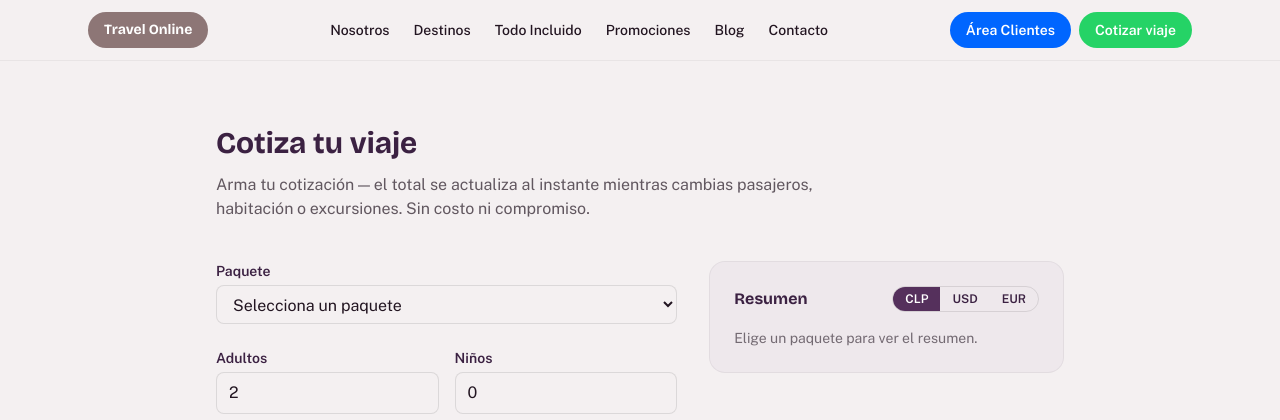
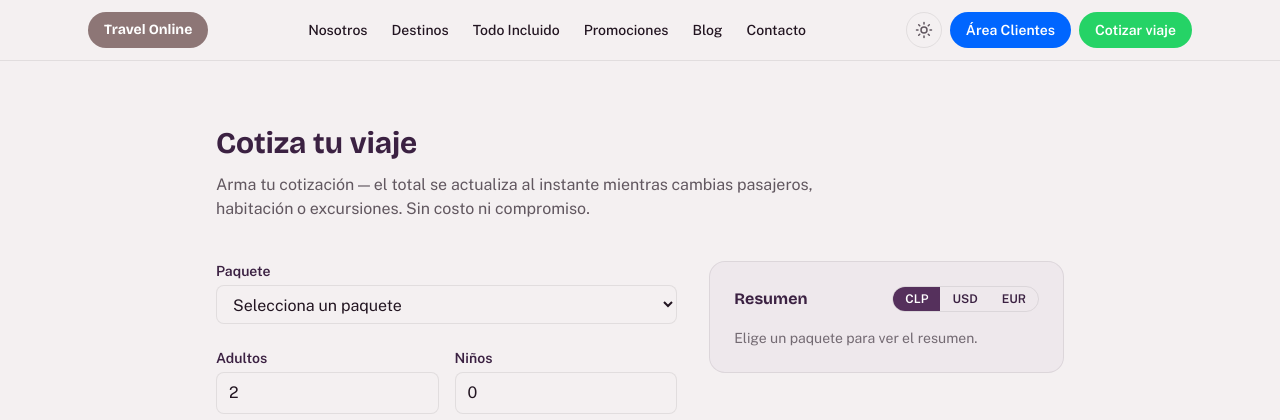
Before and after one commit to JuliMatthews/travelonline.tuweb.cl, a PHP site: page /cotizar.php in a window 1280 px wide. Shown: the top 420 px of the page. Run offline with PHP 8.4, Linux system fonts and the light colour scheme; data that the repository does not hold is empty; some libraries are stand-ins or nearby versions.

Commit message:
Agregar modo oscuro a todo el sitio público
Botón de alternancia en el header con persistencia en localStorage y
script anti-flash en el <head> para aplicar el tema antes del primer
pintado. Se definen tokens de color (--surface, --surface-muted,
--border, etc.) para light/dark vía Tailwind v4 custom-variant,
reutilizando la misma paleta ya probada en el panel admin para
mantener consistencia de marca. De paso se reemplazan los bordes
hardcodeados (border-black/10, border-black/5) por el token
--border y se agregan variantes dark: a los mensajes de éxito/error.

Verificado localmente en todas las páginas públicas (home, cotizar,
nosotros, paquete, área clientes logueado/no logueado, perfil,
contacto) con capturas de pantalla en claro y oscuro vía Chrome
headless/CDP.

Co-Authored-By: Claude Sonnet 5 <noreply@anthropic.com>

```diff
--- a/blog.php
+++ b/blog.php
@@ -24,7 +24,7 @@ require __DIR__ . '/inc/header.php';
   <?php else: ?>
     <div class="mt-10 grid grid-cols-1 gap-6 sm:grid-cols-2 lg:grid-cols-3">
       <?php foreach ($posts as $post): ?>
-        <a href="/blog/<?= htmlspecialchars($post['slug']) ?>" class="shine-card group block overflow-hidden rounded-xl border border-black/5 bg-background">
+        <a href="/blog/<?= htmlspecialchars($post['slug']) ?>" class="shine-card group block overflow-hidden rounded-xl border border-border bg-background">
           <div class="relative aspect-[4/3] overflow-hidden bg-linear-to-br from-brand-dark to-brand">
             <?php if ($post['featuredImage']): ?>
               <img src="<?= htmlspecialchars($post['featuredImage']) ?>" alt="<?= htmlspecialchars($post['title']) ?>" loading="lazy" class="absolute inset-0 h-full w-full object-cover transition duration-500 group-hover:scale-105">
--- a/cotizar.php
+++ b/cotizar.php
@@ -23,7 +23,7 @@ require __DIR__ . '/inc/header.php';
     <div class="space-y-6">
       <div>
         <label class="block text-sm font-semibold text-brand-dark">Paquete</label>
-        <select id="top-select" required class="mt-1 w-full rounded-lg border border-black/10 bg-background px-3 py-2">
+        <select id="top-select" required class="mt-1 w-full rounded-lg border border-border bg-background px-3 py-2">
           <option value="" disabled selected>Selecciona un paquete</option>
         </select>
         <div id="family-members" class="mt-3 hidden">
@@ -40,11 +40,11 @@ require __DIR__ . '/inc/header.php';
       <div class="grid grid-cols-2 gap-4">
         <div>
           <label class="block text-sm font-semibold text-brand-dark">Adultos</label>
-          <input type="number" id="adults" min="1" value="2" class="mt-1 w-full rounded-lg border border-black/10 bg-background px-3 py-2">
+          <input type="number" id="adults" min="1" value="2" class="mt-1 w-full rounded-lg border border-border bg-background px-3 py-2">
         </div>
         <div>
           <label class="block text-sm font-semibold text-brand-dark">Niños</label>
-          <input type="number" id="children" min="0" value="0" class="mt-1 w-full rounded-lg border border-black/10 bg-background px-3 py-2">
+          <input type="number" id="children" min="0" value="0" class="mt-1 w-full rounded-lg border border-border bg-background px-3 py-2">
         </div>
       </div>
 
@@ -53,11 +53,11 @@ require __DIR__ . '/inc/header.php';
         <div class="mt-1 grid grid-cols-2 gap-3">
           <div>
             <label class="block text-xs text-foreground/60">Desde</label>
-            <input type="date" id="date-from" class="mt-1 w-full rounded-lg border border-black/10 bg-background px-3 py-2">
+            <input type="date" id="date-from" class="mt-1 w-full rounded-lg border border-border bg-background px-3 py-2">
           </div>
           <div>
             <label class="block text-xs text-foreground/60">Hasta</label>
-            <input type="date" id="date-to" class="mt-1 w-full rounded-lg border border-black/10 bg-background px-3 py-2">
+            <input type="date" id="date-to" class="mt-1 w-full rounded-lg border border-border bg-background px-3 py-2">
           </div>
         </div>
         <p class="mt-1 text-xs text-foreground/50">Aproximada — es solo referencial para armar la cotización.</p>
@@ -73,7 +73,7 @@ require __DIR__ . '/inc/header.php';
         <div id="addons-list" class="mt-2 space-y-2"></div>
       </div>
 
-      <div class="border-t border-black/5 pt-6">
+      <div class="border-t border-border pt-6">
         <p class="mb-2 text-xs text-foreground/60">Inicia sesión con Google para autocompletar tu nombre y correo (opcional).</p>
         <div id="google-signin-button" data-client-id="<?= htmlspecialchars(GOOGLE_CLIENT_ID) ?>" class="flex justify-center"></div>
         <div id="google-signin-done" class="hidden items-center gap-2 rounded-lg border-2 border-brand bg-brand-light/60 px-3 py-2.5 text-sm font-semibold text-brand-dark">
@@ -86,33 +86,33 @@ require __DIR__ . '/inc/header.php';
       <div class="grid grid-cols-1 gap-4 sm:grid-cols-2">
         <div>
           <label class="block text-sm font-semibold text-brand-dark">Nombre</label>
-          <input required type="text" id="passenger-name" class="mt-1 w-full rounded-lg border border-black/10 bg-background px-3 py-2">
+          <input required type="text" id="passenger-name" class="mt-1 w-full rounded-lg border border-border bg-background px-3 py-2">
         </div>
         <div>
           <label class="block text-sm font-semibold text-brand-dark">Correo</label>
-          <input required type="email" id="passenger-email" class="mt-1 w-full rounded-lg border border-black/10 bg-background px-3 py-2">
+          <input required type="email" id="passenger-email" class="mt-1 w-full rounded-lg border border-border bg-background px-3 py-2">
         </div>
         <div>
           <label class="block text-sm font-semibold text-brand-dark">Teléfono</label>
-          <input required type="tel" id="passenger-phone" class="mt-1 w-full rounded-lg border border-black/10 bg-background px-3 py-2">
+          <input required type="tel" id="passenger-phone" class="mt-1 w-full rounded-lg border border-border bg-background px-3 py-2">
         </div>
         <div>
           <label class="block text-sm font-semibold text-brand-dark">Comentarios (opcional)</label>
-          <input type="text" id="comments" class="mt-1 w-full rounded-lg border border-black/10 bg-background px-3 py-2">
+          <input type="text" id="comments" class="mt-1 w-full rounded-lg border border-border bg-background px-3 py-2">
         </div>
       </div>
 
-      <p id="submit-error" class="hidden text-sm text-red-600"></p>
+      <p id="submit-error" class="hidden text-sm text-red-600 dark:text-red-400"></p>
 
       <button type="submit" id="submit-btn" class="rounded-full bg-brand px-6 py-3 font-semibold text-white transition hover:bg-brand-dark disabled:opacity-50">
         Enviar cotización
       </button>
     </div>
 
-    <aside class="h-fit rounded-2xl border border-black/5 bg-brand-light/40 p-6">
+    <aside class="h-fit rounded-2xl border border-border bg-brand-light/40 p-6">
       <div class="mb-4 flex items-center justify-between">
         <h2 class="font-display font-bold text-brand-dark">Resumen</h2>
-        <div class="flex rounded-full border border-black/10 text-xs font-semibold" id="currency-toggle">
+        <div class="flex rounded-full border border-border text-xs font-semibold" id="currency-toggle">
           <?php foreach (['CLP', 'USD', 'EUR'] as $c): ?>
             <button type="button" data-currency="<?= $c ?>" class="currency-btn px-3 py-1 first:rounded-l-full last:rounded-r-full <?= $c === 'CLP' ? 'bg-brand text-white' : 'text-brand-dark' ?>"><?= $c ?></button>
           <?php endforeach; ?>
--- a/inc/footer.php
+++ b/inc/footer.php
@@ -1,5 +1,5 @@
 </main>
-<footer class="mt-auto border-t border-black/5 bg-brand-light/40">
+<footer class="mt-auto border-t border-border bg-brand-light/40">
   <div class="mx-auto max-w-6xl px-4 py-8 text-sm text-foreground/70 sm:px-6">
     <div class="flex flex-col gap-4 sm:flex-row sm:items-center sm:justify-between">
       <p>Travel Online — Chile</p>
@@ -24,5 +24,6 @@
     <path d="M16.04 3C9.37 3 3.98 8.4 3.98 15.06c0 2.24.6 4.34 1.66 6.15L3 29l7.98-2.55a12.9 12.9 0 0 0 5.06 1.02h.01c6.67 0 12.06-5.4 12.06-12.06C28.1 8.4 22.7 3 16.04 3Zm0 22.06h-.01a10 10 0 0 1-5.1-1.4l-.37-.22-4.73 1.51 1.53-4.6-.24-.38a9.98 9.98 0 0 1-1.54-5.35c0-5.5 4.48-9.98 9.98-9.98 2.67 0 5.17 1.04 7.06 2.93a9.9 9.9 0 0 1 2.93 7.06c0 5.5-4.48 9.43-9.51 9.43Zm5.47-7.44c-.3-.15-1.76-.87-2.03-.97-.27-.1-.47-.15-.67.15-.2.3-.77.97-.94 1.17-.17.2-.35.22-.65.07-.3-.15-1.25-.46-2.38-1.47-.88-.78-1.47-1.75-1.65-2.05-.17-.3-.02-.46.13-.61.13-.13.3-.35.45-.52.15-.17.2-.3.3-.5.1-.2.05-.37-.02-.52-.08-.15-.67-1.62-.92-2.22-.24-.58-.49-.5-.67-.51h-.57c-.2 0-.52.07-.79.37-.27.3-1.04 1.02-1.04 2.48 0 1.46 1.06 2.87 1.21 3.07.15.2 2.09 3.19 5.06 4.47.71.31 1.26.49 1.69.63.71.23 1.36.2 1.87.12.57-.08 1.76-.72 2.01-1.42.25-.7.25-1.3.17-1.42-.07-.13-.27-.2-.57-.35Z" />
   </svg>
 </a>
+<script src="/js/theme-toggle.js" defer></script>
 </body>
 </html>
--- a/inc/head.php
+++ b/inc/head.php
@@ -12,5 +12,14 @@ $pageDescription = $pageDescription ?? 'Circuitos, paquetes todo incluido y comb
   <title><?= htmlspecialchars($pageTitle) ?></title>
   <meta name="description" content="<?= htmlspecialchars($pageDescription) ?>">
   <link rel="stylesheet" href="/css/style.css">
+  <script>
+    // Evita el "flash" de tema incorrecto al cargar — se aplica antes de
+    // que se pinte la página. Ver js/theme-toggle.js.
+    (function () {
+      var stored = localStorage.getItem("to_web_theme");
+      var isDark = stored ? stored === "dark" : matchMedia("(prefers-color-scheme: dark)").matches;
+      if (isDark) document.documentElement.classList.add("dark");
+    })();
+  </script>
 </head>
 <body class="flex min-h-full flex-col">
--- a/inc/header.php
+++ b/inc/header.php
@@ -15,7 +15,7 @@ $navItems = [
     'contacto' => ['href' => '/contacto', 'label' => 'Contacto'],
 ];
 ?>
-<header class="sticky top-0 z-40 border-b border-black/5 bg-background/90 backdrop-blur">
+<header class="sticky top-0 z-40 border-b border-border bg-background/90 backdrop-blur">
   <div class="mx-auto flex max-w-6xl items-center justify-between gap-4 px-4 py-3 sm:px-6">
     <a href="/" class="font-display rounded-full bg-[#8D7676] px-4 py-2 text-sm font-bold text-white transition hover:bg-[#7a6363]">
       Travel Online
@@ -26,7 +26,7 @@ $navItems = [
         <?php if ($key === 'destinos'): ?>
           <div class="group relative">
             <a href="<?= htmlspecialchars($item['href']) ?>"><?= htmlspecialchars($item['label']) ?></a>
-            <div class="invisible absolute left-0 top-full grid w-56 grid-cols-1 gap-1 rounded-lg border border-black/5 bg-background p-2 opacity-0 shadow-lg transition group-hover:visible group-hover:opacity-100">
+            <div class="invisible absolute left-0 top-full grid w-56 grid-cols-1 gap-1 rounded-lg border border-border bg-background p-2 opacity-0 shadow-lg transition group-hover:visible group-hover:opacity-100">
               <?php foreach (REGION_SLUGS as $slug): ?>
                 <a href="/destinos/<?= htmlspecialchars($slug) ?>" class="rounded-md px-3 py-2 hover:bg-brand-light">
                   <?= htmlspecialchars(REGION_NAMES[$slug]) ?>
@@ -41,6 +41,15 @@ $navItems = [
     </nav>
 
     <div class="flex items-center gap-2">
+      <button type="button" id="theme-toggle" aria-label="Cambiar a modo oscuro o claro"
+        class="rounded-full border border-border p-2 text-foreground/70 transition hover:bg-brand-light/40">
+        <svg xmlns="http://www.w3.org/2000/svg" width="18" height="18" viewBox="0 0 24 24" fill="none" stroke="currentColor" stroke-width="2" stroke-linecap="round" stroke-linejoin="round" class="block dark:hidden">
+          <circle cx="12" cy="12" r="4"/><path d="M12 2v2M12 20v2M4.93 4.93l1.41 1.41M17.66 17.66l1.41 1.41M2 12h2M20 12h2M6.34 17.66l-1.41 1.41M19.07 4.93l-1.41 1.41"/>
+        </svg>
+        <svg xmlns="http://www.w3.org/2000/svg" width="18" height="18" viewBox="0 0 24 24" fill="none" stroke="currentColor" stroke-width="2" stroke-linecap="round" stroke-linejoin="round" class="hidden dark:block">
+          <path d="M21 12.79A9 9 0 1 1 11.21 3 7 7 0 0 0 21 12.79Z"/>
+        </svg>
+      </button>
       <a href="/area-clientes" class="rounded-full bg-[#0066FF] px-4 py-2 text-sm font-semibold text-white transition hover:bg-[#0052cc]">
         Área Clientes
       </a>
--- a/inc/package_card.php
+++ b/inc/package_card.php
@@ -10,7 +10,7 @@ function render_package_card(array $pkg): void {
     $cover = $pkg['heroGallery'][0] ?? null;
     $typeLabel = PACKAGE_TYPE_LABELS[$pkg['packageType']] ?? $pkg['packageType'];
     ?>
-    <a href="/paquetes/<?= htmlspecialchars($pkg['slug']) ?>" class="shine-card group block overflow-hidden rounded-xl border border-black/5 bg-background">
+    <a href="/paquetes/<?= htmlspecialchars($pkg['slug']) ?>" class="shine-card group block overflow-hidden rounded-xl border border-border bg-background">
       <div class="relative aspect-[4/3] overflow-hidden bg-linear-to-br from-brand-dark to-brand">
         <?php if ($cover): ?>
           <img src="<?= htmlspecialchars($cover) ?>" alt="<?= htmlspecialchars($pkg['title']) ?>" loading="lazy"
--- a/index.php
+++ b/index.php
@@ -51,7 +51,7 @@ require __DIR__ . '/inc/header.php';
 </section>
 
 <?php if (count($featured) > 0): ?>
-<section class="border-t border-black/5 bg-brand-light/40 px-4 py-16 sm:px-6 sm:py-20">
+<section class="border-t border-border bg-brand-light/40 px-4 py-16 sm:px-6 sm:py-20">
   <div class="mx-auto max-w-6xl">
     <div class="mb-8 flex items-end justify-between gap-4">
       <h2 class="font-display text-2xl font-bold text-brand-dark sm:text-3xl">Paquetes destacados</h2>
--- a/paquete.php
+++ b/paquete.php
@@ -34,7 +34,7 @@ require __DIR__ . '/inc/header.php';
       </a>
     <?php endif; ?>
     <?php if ($pkg['packageType']): ?>
-      <span class="rounded-full border border-black/10 px-3 py-1"><?= htmlspecialchars(PACKAGE_TYPE_LABELS[$pkg['packageType']] ?? $pkg['packageType']) ?></span>
+      <span class="rounded-full border border-border px-3 py-1"><?= htmlspecialchars(PACKAGE_TYPE_LABELS[$pkg['packageType']] ?? $pkg['packageType']) ?></span>
     <?php endif; ?>
   </div>
 
@@ -64,7 +64,7 @@ require __DIR__ . '/inc/header.php';
       <div class="flex items-center gap-2">
         <p class="text-sm text-foreground/60">Precio</p>
         <?php if ($hasPrice): ?>
-          <div class="flex rounded-full border border-black/10 text-[10px] font-semibold" id="price-currency-toggle">
+          <div class="flex rounded-full border border-border text-[10px] font-semibold" id="price-currency-toggle">
             <?php foreach (['CLP', 'USD', 'EUR'] as $c): ?>
               <button type="button" data-currency="<?= $c ?>" class="price-currency-btn px-2 py-0.5 first:rounded-l-full last:rounded-r-full <?= $c === 'CLP' ? 'bg-brand text-white' : 'text-brand-dark' ?>"><?= $c ?></button>
             <?php endforeach; ?>
@@ -88,7 +88,7 @@ require __DIR__ . '/inc/header.php';
       <h2 class="font-display text-2xl font-bold text-brand-dark">Itinerario</h2>
       <ol class="mt-4 space-y-4">
         <?php foreach ($pkg['itinerary'] as $day): ?>
-          <li class="rounded-lg border border-black/5 p-4">
+          <li class="rounded-lg border border-border p-4">
             <p class="font-semibold text-brand-dark">Día <?= htmlspecialchars((string)($day['dayNumber'] ?? '')) ?> — <?= htmlspecialchars($day['title']) ?></p>
             <div class="prose prose-neutral prose-sm mt-2 max-w-none"><?= $day['description'] ?></div>
           </li>
```
Also changed, not shown: area-clientes-perfil.php (+8 -8 lines), area-clientes.php (+13 -13 lines), css/input.css (+27 -2 lines), js/theme-toggle.js (added, +13 -0 lines), css/style.css.
